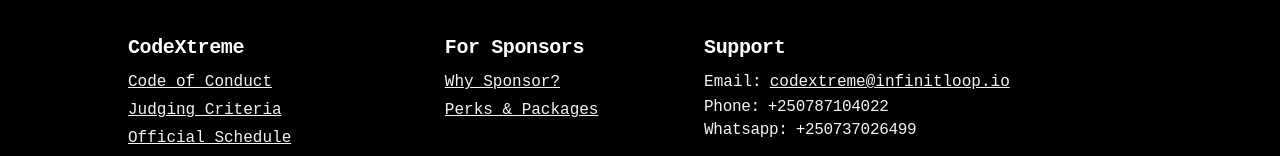
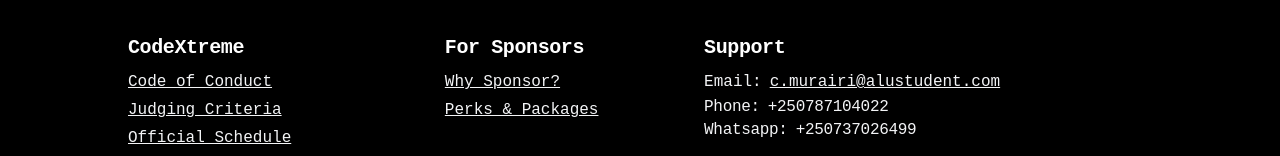
Before and after one commit to Simeon-Azeh/codextreme_back, a Next.js app: page /about-us in a window 1280 px wide. Shown: the part 2219-2375 px from the top of the page. Built offline with nearby package versions, Linux system fonts and the light colour scheme.

Commit message:
Update footer.tsx

```diff
--- a/src/components/landing/footer.tsx
+++ b/src/components/landing/footer.tsx
@@ -65,8 +65,8 @@ export default function Footer() {
           <FooterLinkSection title="Support">
             <li className="flex gap-2 flex-wrap">
               Email:{" "}
-              <a href="mailto:codextreme@infinitloop.io" className="underline">
-                codextreme@infinitloop.io
+              <a href="mailto:c.murairi@alustudent.com" className="underline">
+                c.murairi@alustudent.com
               </a>
             </li>
             <p className="flex gap-2">
```
